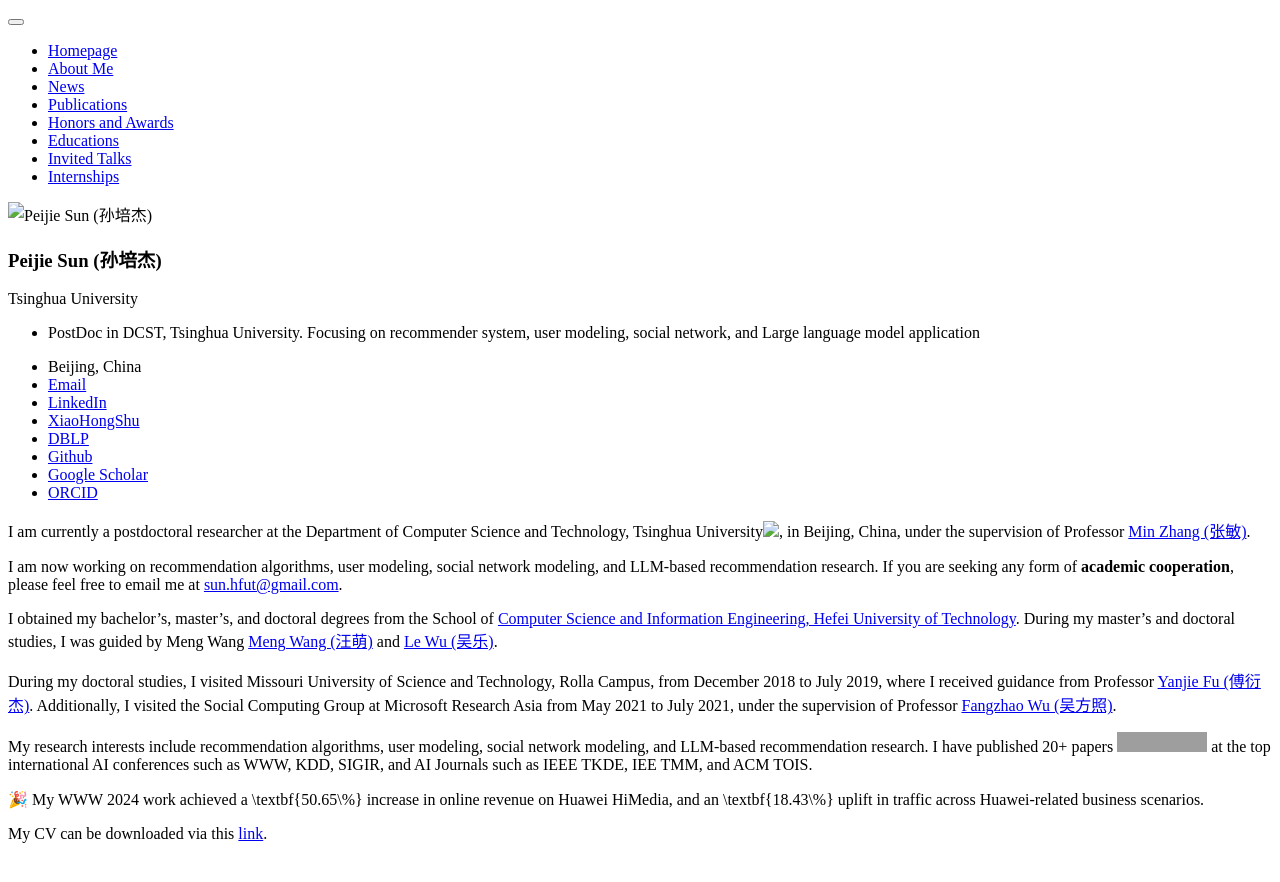
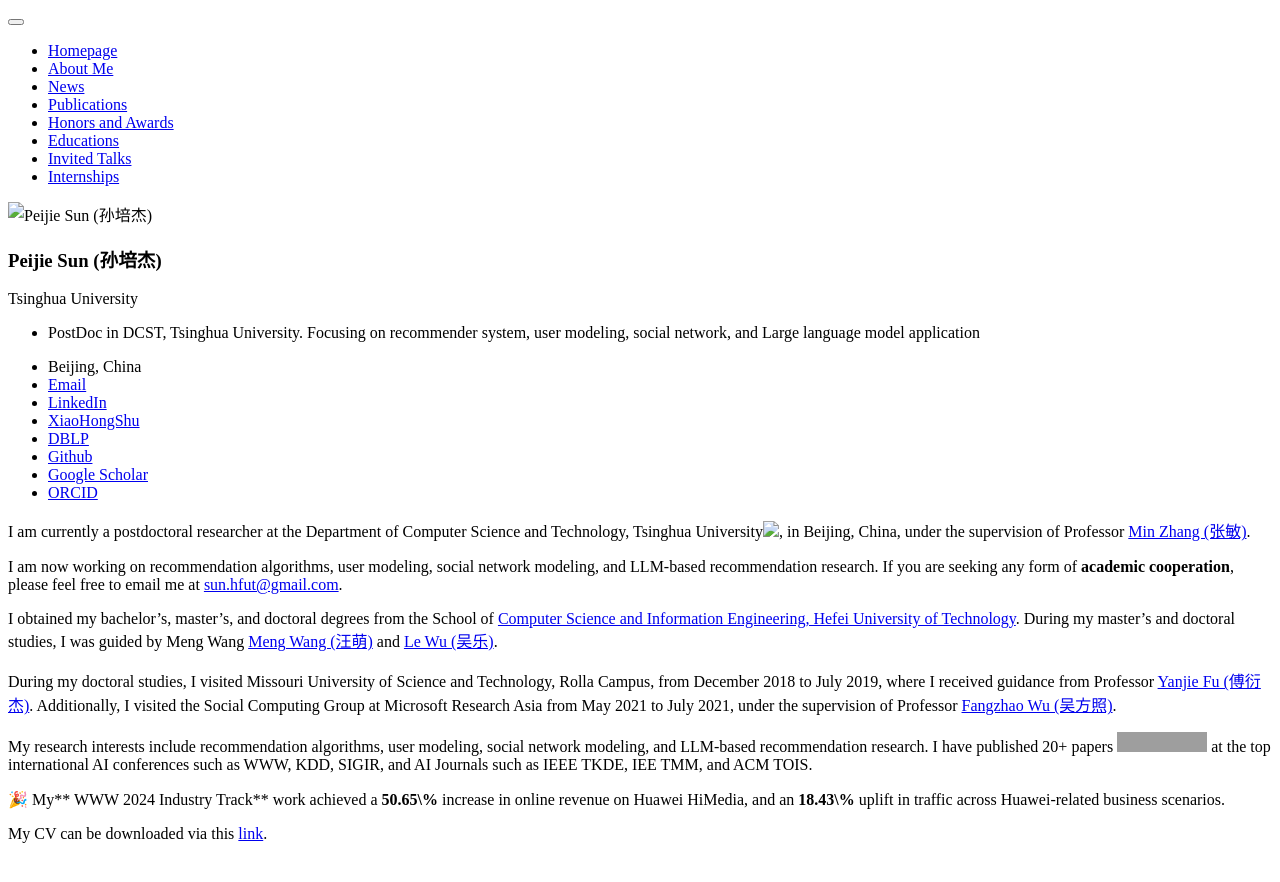
Before and after one commit to PeiJieSun/peijiesun.github.io, a Jekyll site: the page built from _pages/includes/intro.md, in a window 1280 px wide. Shown: the top 882 px of the page. Built offline with Jekyll 4.4.1, drawn with Linux system fonts in a browser that asks for light colours; our own code applies the rules of GitHub Pages for plain Markdown files; grey boxes are pictures that could not be loaded.

Commit message:
Update intro.md

```diff
--- a/_pages/includes/intro.md
+++ b/_pages/includes/intro.md
@@ -8,6 +8,6 @@ During my doctoral studies, I visited Missouri University of Science and Technol
 
 My research interests include recommendation algorithms, user modeling, social network modeling, and LLM-based recommendation research. I have published 20+ papers <a href='https://scholar.google.com/citations?user=VSxn2IcAAAAJ'><img src="https://img.shields.io/endpoint?logo=Google%20Scholar&url=https%3A%2F%2Fcdn.jsdelivr.net%2Fgh%2FPeiJieSun%2Fpeijiesun.github.io@google-scholar-stats%2Fgs_data_shieldsio.json&labelColor=f6f6f6&color=9cf&style=flat&label=citations"></a> at the top international AI conferences such as WWW, KDD, SIGIR, and AI Journals such as IEEE TKDE, IEE TMM, and ACM TOIS.
 
-🎉 My WWW 2024 work achieved a \textbf{50.65\%} increase in online revenue on Huawei HiMedia, and an \textbf{18.43\%} uplift in traffic across Huawei-related business scenarios.
+🎉 My** WWW 2024 Industry Track** work achieved a **50.65\%** increase in online revenue on Huawei HiMedia, and an **18.43\%** uplift in traffic across Huawei-related business scenarios.
 
 My CV can be downloaded via this [link](https://github.com/PeiJieSun/peijiesun.github.io/blob/e8ff3fb307bb7aa83a9304f8a55cb1a074897ef6/assets/CV_PeijieSun.pdf).
```
